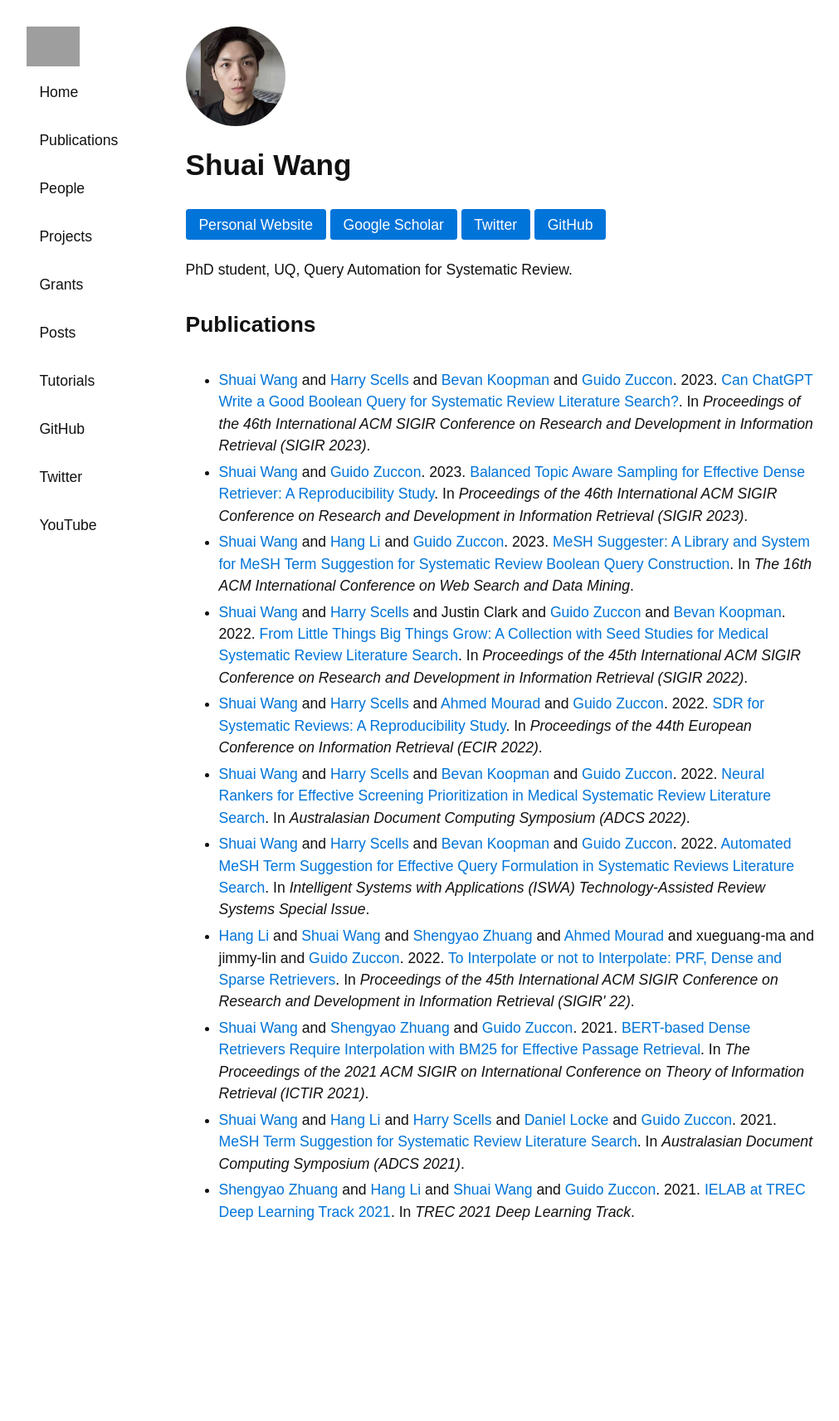
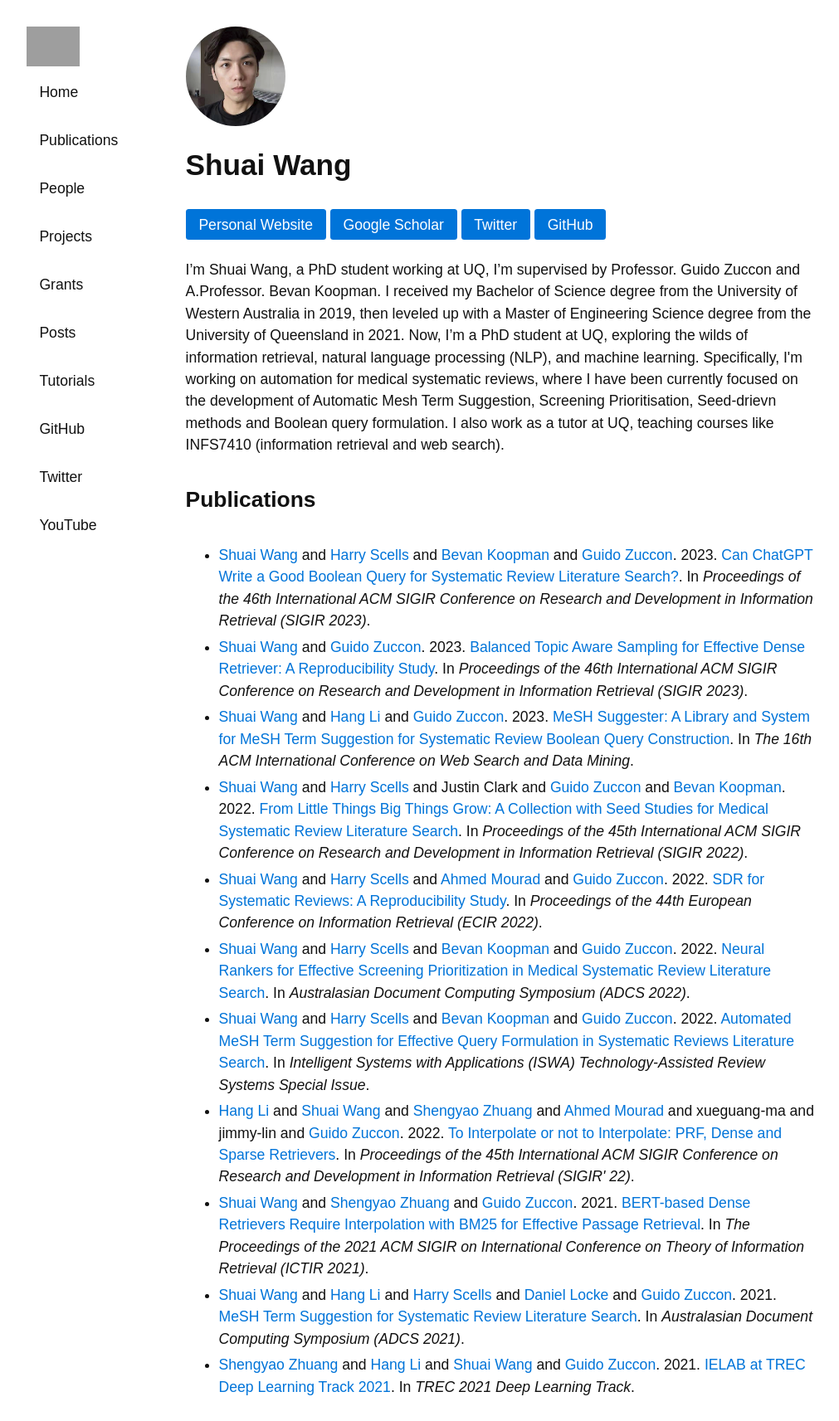
Before and after one commit to ielab/ielab.github.io, a Jekyll site: the page built from _people/shuai-wang.md, in a window 1280 px wide. Shown: the whole page at 83% size, without its empty margins (139-1150 px from the left). Built offline with Jekyll 4.4.1, drawn with Linux system fonts in a browser that asks for light colours; before the commit the page ends 1502 px from its top, so only the background shows below that; grey boxes are pictures that could not be loaded.

Commit message:
Update shuai-wang.md

```diff
--- a/_people/shuai-wang.md
+++ b/_people/shuai-wang.md
@@ -6,5 +6,5 @@ github: //github.com/wshuai190
 website: https://wshuai190.github.io/
 scholar: //scholar.google.com/citations?hl=en&user=JDKYomkAAAAJ
 role: phd
-description: PhD student, UQ, Query Automation for Systematic Review.
+description: I’m Shuai Wang, a PhD student working at UQ,  I’m supervised by Professor. Guido Zuccon and A.Professor. Bevan Koopman. I received my Bachelor of Science degree from the University of Western Australia in 2019, then leveled up with a Master of Engineering Science degree from the University of Queensland in 2021. Now, I’m a PhD student at UQ, exploring the wilds of information retrieval, natural language processing (NLP), and machine learning. Specifically, I'm working on automation for medical systematic reviews, where I have been currently focused on the development of Automatic Mesh Term Suggestion, Screening Prioritisation, Seed-drievn methods and Boolean query formulation. I also work as a tutor at UQ, teaching courses like INFS7410 (information retrieval and web search).
 ---
```
